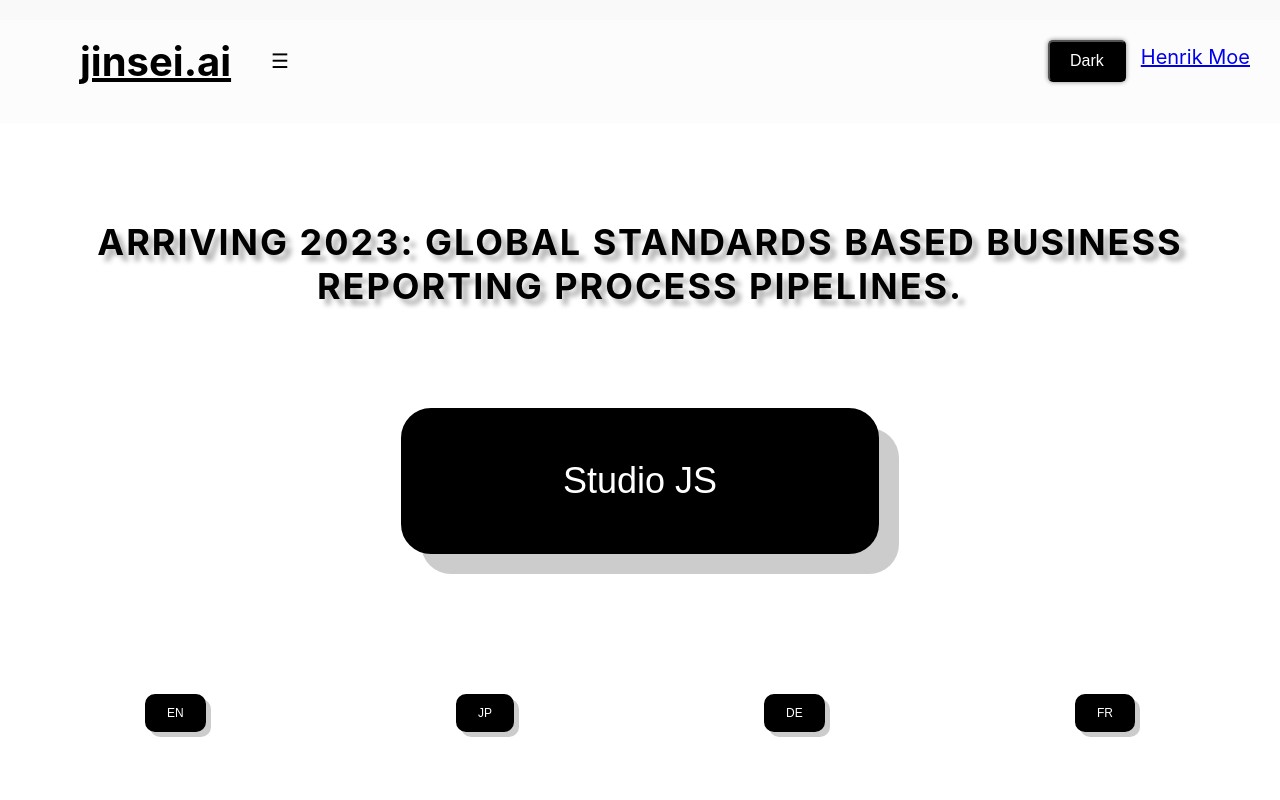
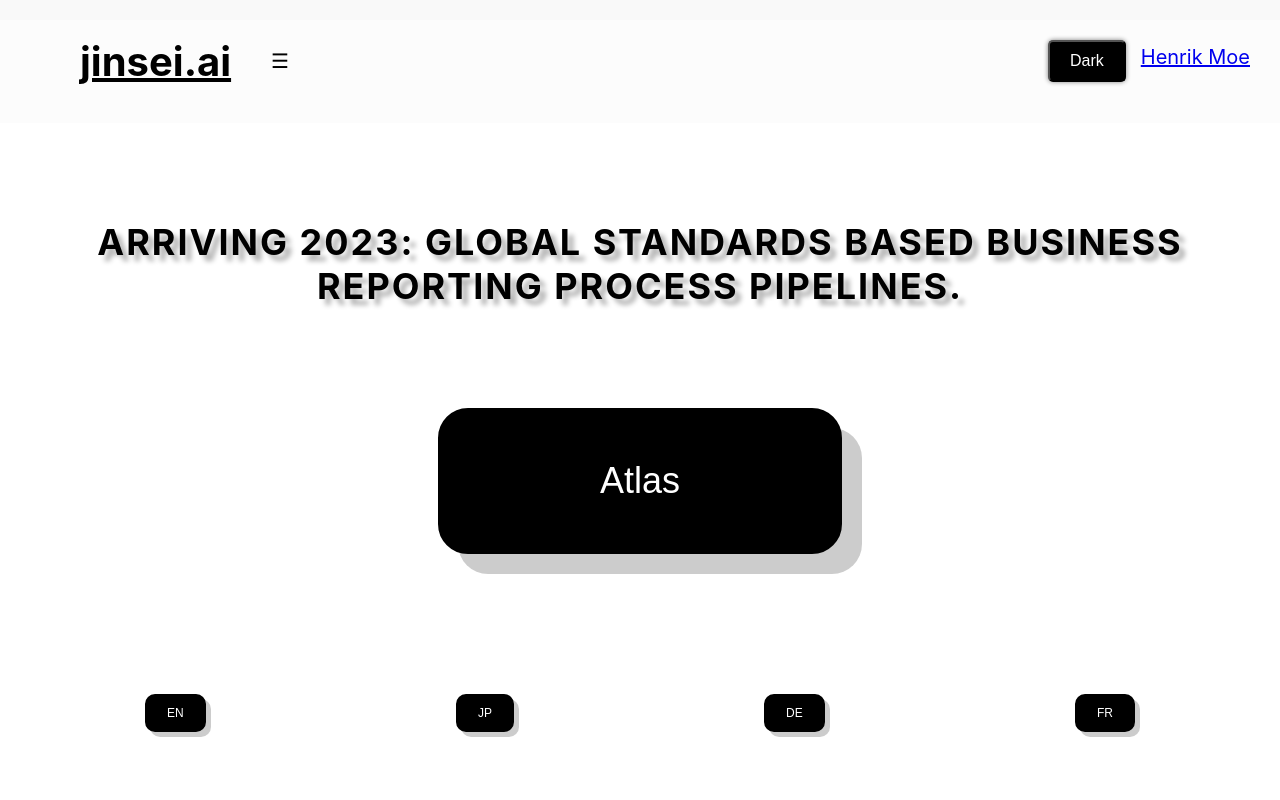
Before and after one commit to HenrikMoe/jinsei.ai-sbrm-rdf-llm-UI, a React (Create React App) app in the folder frontend/my-react-app/: page / in a window 1280 px wide. Shown: the top 800 px of the page. Built offline with nearby package versions, Linux system fonts and the light colour scheme; no server answers.

Commit message:
timeline fixed

```diff
--- a/frontend/my-react-app/src/Homepage.js
+++ b/frontend/my-react-app/src/Homepage.js
@@ -65,7 +65,7 @@ function Homepage() {
         {t('Arriving 2023: Global standards based business reporting process pipelines.')}
       </div>
       <button onClick={handlePrototypeClick} className={`prototype-button ${isDarkMode ? 'dark-mode-button' : ''}`}>
-         Studio JS
+         Atlas
       </button>
       <div className={`langWrap ${isDarkMode ? 'dark-mode-text' : ''}`}>
         <button className={`lang ${isDarkMode ? 'dark-mode-text' : ''}`} onClick={() => changeLanguage('en')}>EN</button>
--- a/frontend/my-react-app/src/PrototypeHeader.js
+++ b/frontend/my-react-app/src/PrototypeHeader.js
@@ -12,7 +12,7 @@ const PrototypeHeader = () => {
   return (
     <div className={`prototype-header ${isDarkMode ? 'dark-mode' : ''}`}>
       <img className={`header-image ${isDarkMode ? 'dark-mode' : ''}`} src={image} alt="My Image" />
-      <h2>Studio JS</h2>
+      <h2>Atlas - main|version 0.49 </h2>
       <Popup />
     </div>
   );
```
